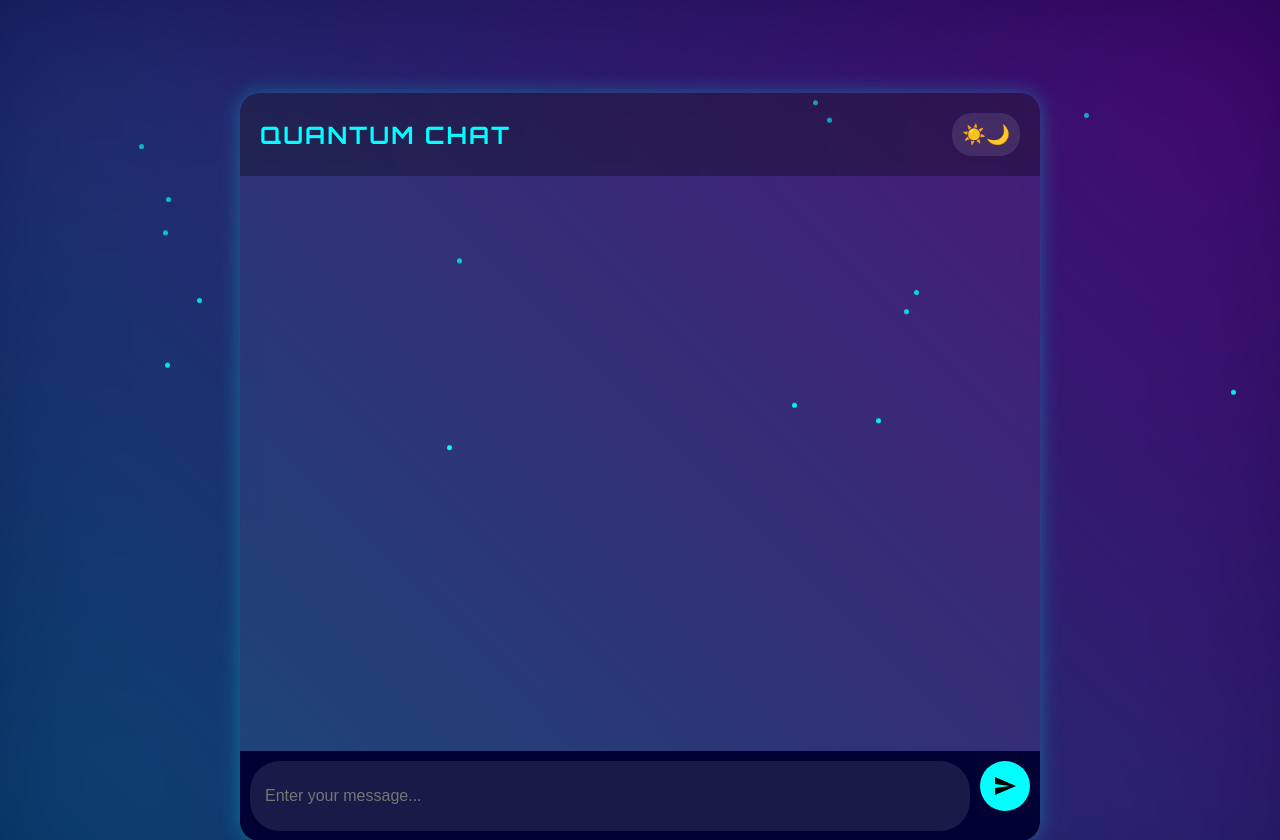
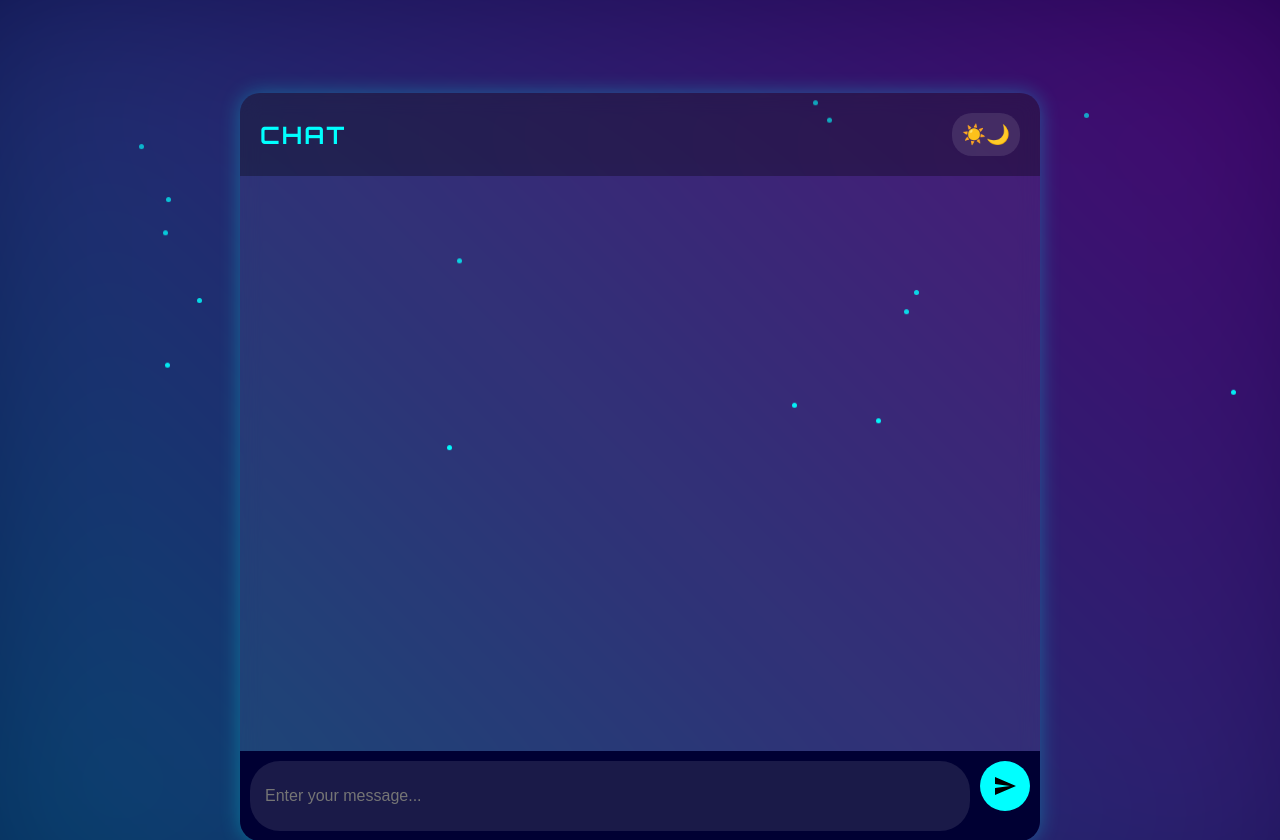
Before and after one commit to kvcops/KV-Nexus, a Flask app: page /chat in a window 1280 px wide. Shown: the top 840 px of the page. Run offline with Flask 2, Linux system fonts and the light colour scheme.

Commit message:
Update chat.html

```diff
--- a/templates/chat.html
+++ b/templates/chat.html
@@ -11,7 +11,7 @@
     <div class="background-animation"></div>
     <div class="container">
         <div class="chat-header">
-            <h1>Quantum Chat</h1>
+            <h1>Chat</h1>
             <div class="theme-toggle">
                 <input type="checkbox" id="theme-switch">
                 <label for="theme-switch" class="switch-label">
```
